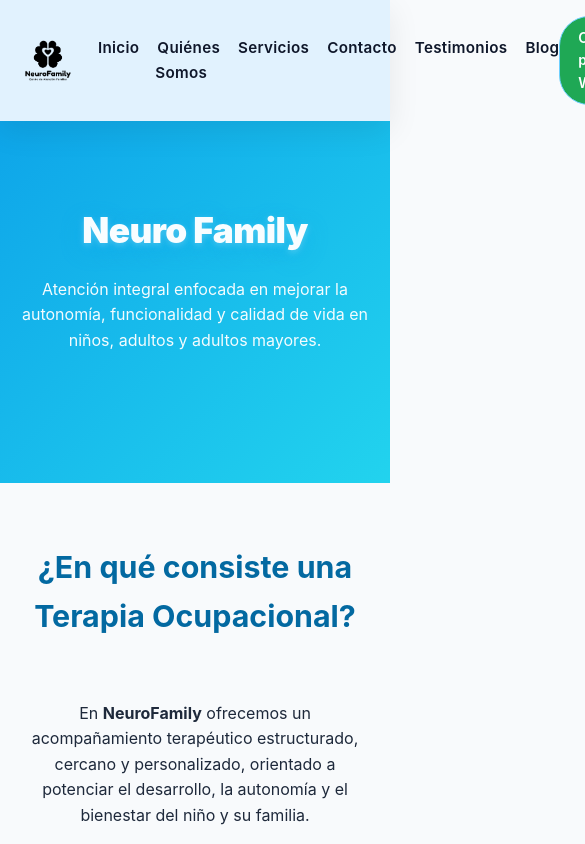
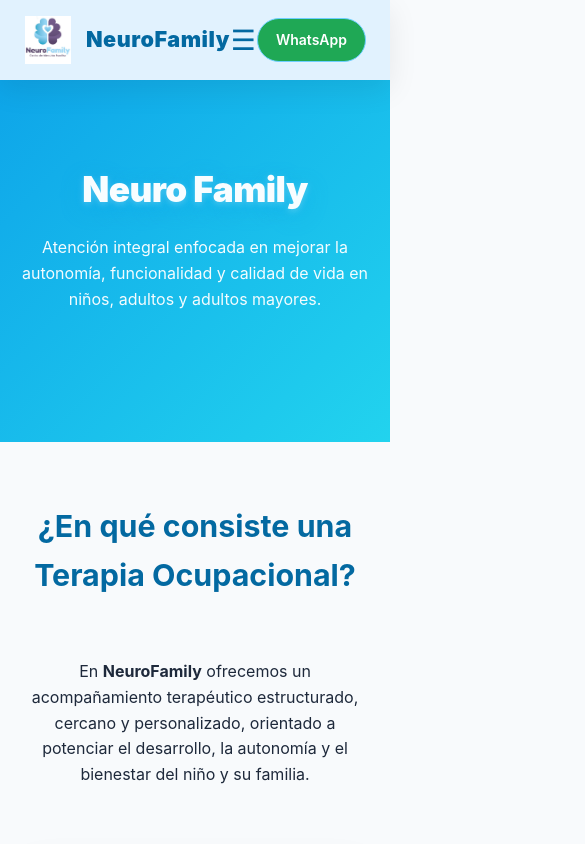
Before and after one commit to peteAlvarez/terapeuta-web, a React (Vite) app: page / in a window 390 px wide. Shown: the top 844 px of the page, 585 px wide, since content can reach past the window. Built offline with nearby package versions, Linux system fonts and the light colour scheme.

Commit message:
Navbar responsive con menú hamburguesa

```diff
--- a/src/App.css
+++ b/src/App.css
@@ -1021,6 +1021,61 @@
 }
 
 
+/* =========================
+   HAMBURGER (VAQUITA)
+========================= */
+
+.hamburger {
+  display: none;
+  font-size: 28px;
+  background: none;
+  border: none;
+  cursor: pointer;
+  margin-left: auto;
+  color: #0369a1;
+}
+
+/* =========================
+   NAV MOBILE
+========================= */
+
+@media (max-width: 768px) {
+
+  .hamburger {
+    display: block;
+  }
+
+  .nav-links {
+    position: absolute;
+    top: 72px;
+    left: 0;
+    width: 100%;
+    background: #e0f2fe;
+
+    flex-direction: column;
+    align-items: center;
+    gap: 18px;
+
+    padding: 24px 0;
+    display: none;
+  }
+
+  .nav-links.show {
+    display: flex;
+  }
+
+  .nav-links a {
+    font-size: 1rem;
+    font-weight: 700;
+  }
+
+  .nav-button {
+    display: none; /* WhatsApp queda fuera del menú */
+  }
+}
+
+
+
 
 /* BOTÓN WHATSAPP */
 .whatsapp-btn {
--- a/src/components/Navigation.tsx
+++ b/src/components/Navigation.tsx
@@ -1,38 +1,48 @@
+import { useState } from "react";
 import { Link } from "react-router-dom";
-import logo from "../assets/logosinfondo.png"; // o la imagen que ya usas
+import logo from "../assets/logo.jpeg";
 
 export default function Navigation() {
+  const [open, setOpen] = useState(false);
+
   return (
     <nav className="navbar">
       <div className="nav-container">
 
         {/* LOGO */}
         <Link to="/" className="brand">
-          <img
-            src={logo}
-            alt="Neuro Family"
-            className="brand-logo"
-          />
+          <img src={logo} alt="NeuroFamily" className="brand-logo" />
+          <span className="brand-text">NeuroFamily</span>
         </Link>
 
-        <ul className="nav-links">
-          <li><Link to="/">Inicio</Link></li>
-          <li><Link to="/quienes-somos">Quiénes Somos</Link></li>
-          <li><Link to="/servicios">Servicios</Link></li>
-          <li><Link to="/contacto">Contacto</Link></li>
-          <li><Link to="/testimonios">Testimonios</Link></li>
-          <li><Link to="/blog">Blog</Link></li>
+        {/* BOTÓN VAQUITA */}
+        <button
+          className={`hamburger ${open ? "open" : ""}`}
+          onClick={() => setOpen(!open)}
+          aria-label="Menú"
+        >
+          ☰
+        </button>
+
+        {/* LINKS */}
+        <ul className={`nav-links ${open ? "show" : ""}`}>
+          <li><Link to="/" onClick={() => setOpen(false)}>Inicio</Link></li>
+          <li><Link to="/quienes-somos" onClick={() => setOpen(false)}>Quiénes Somos</Link></li>
+          <li><Link to="/servicios" onClick={() => setOpen(false)}>Servicios</Link></li>
+          <li><Link to="/testimonios" onClick={() => setOpen(false)}>Testimonios</Link></li>
+          <li><Link to="/blog" onClick={() => setOpen(false)}>Blog</Link></li>
+          <li><Link to="/contacto" onClick={() => setOpen(false)}>Contacto</Link></li>
         </ul>
 
+        {/* WHATSAPP */}
         <a
-          href="https://wa.me/56964857043?text=Hola%20quiero%20agendar%20una%20consulta"
+          href="https://wa.me/56976683388"
           target="_blank"
           rel="noopener noreferrer"
-          className="whatsapp-btn"
+          className="whatsapp-btn nav-button"
         >
-          Contactar por WhatsApp
+          WhatsApp
         </a>
-
       </div>
     </nav>
   );
```
